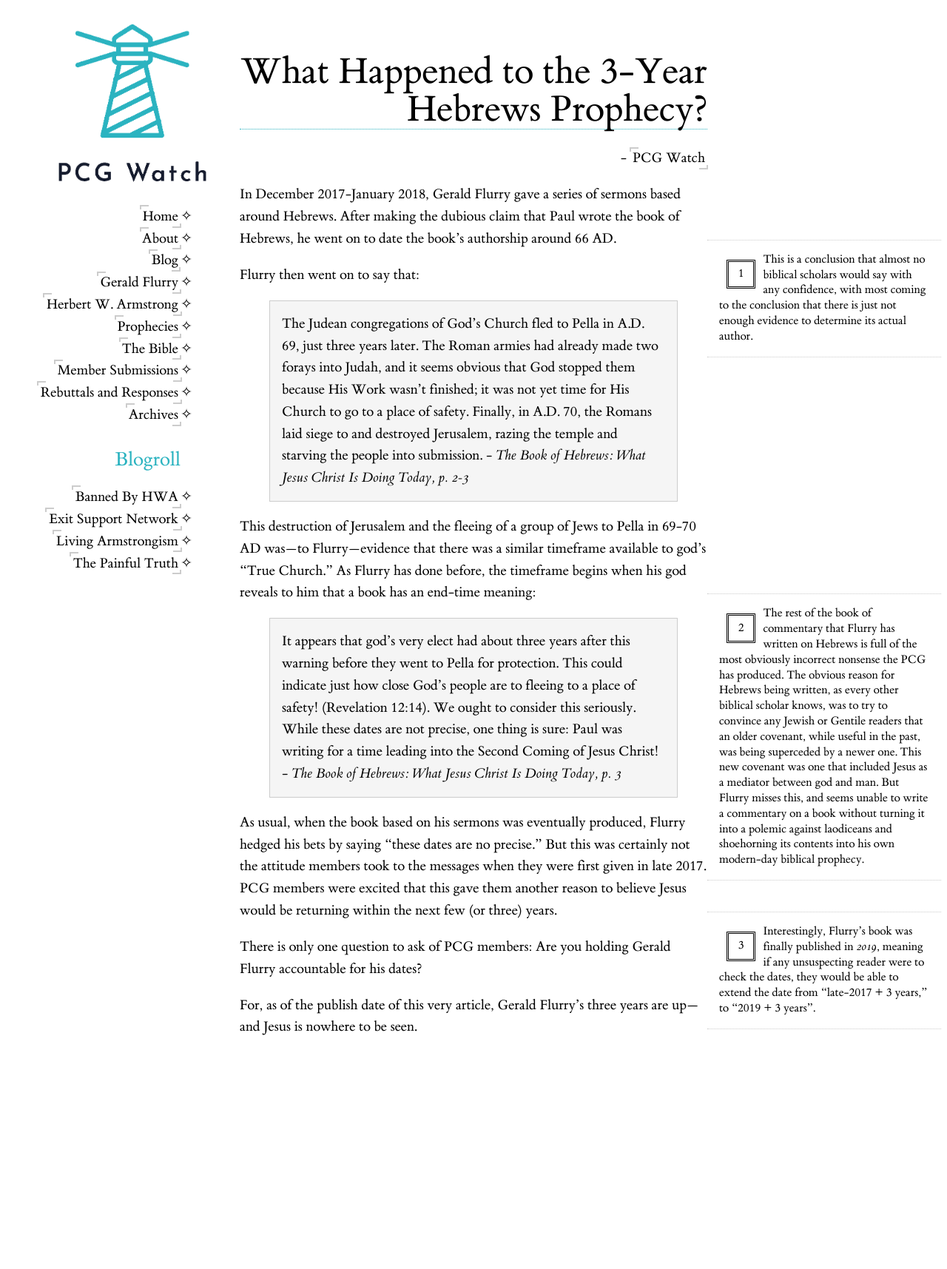
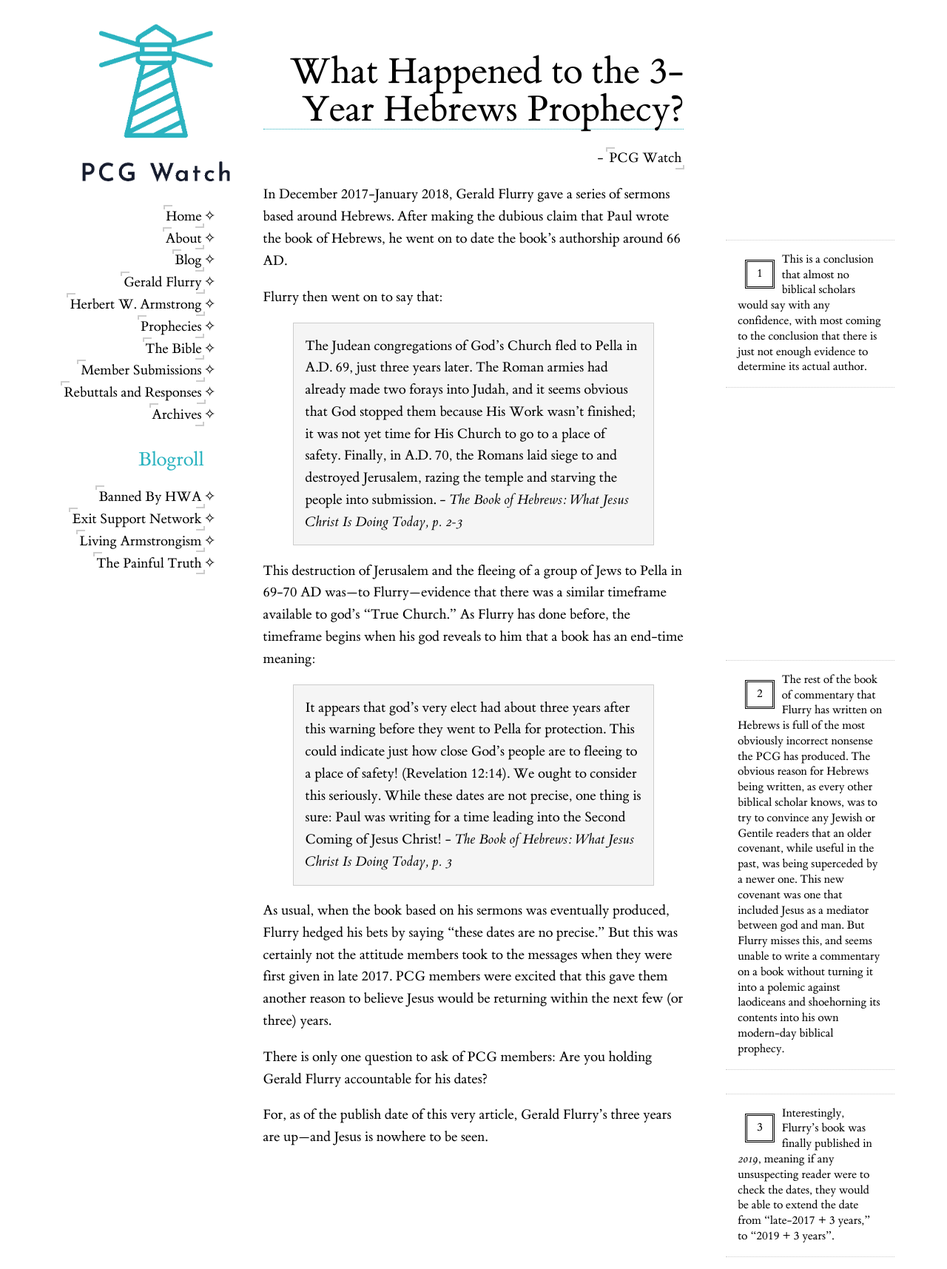
Before and after one commit to pcgwatch/pcgwatch, a Jekyll site: the page built from drafts/hebrews.md, in a window 1280 px wide. Shown: the whole page at 74% size. Built offline with Jekyll 4.4.1, drawn with Linux system fonts in a browser that asks for light colours; before the commit the page ends 1422 px from its top, so only the background shows below that.

Commit message:
fixed up small sidenotes design

```diff
--- a/assets/css/draft.css
+++ b/assets/css/draft.css
@@ -63,7 +63,7 @@
 }
 
 .main {
-    width: 50%;
+    width: 45%;
     float: left;
 }
 
@@ -105,7 +105,7 @@
     float: right;
     clear: right;
     margin-right: -50%;
-    width: 50%;
+    width: 40%;
     margin-top: 1em;
     margin-bottom: 1em;
     font-size: 1.0rem;
@@ -428,9 +428,9 @@
     .main {
         width: 65%;
     }
-    /* small {
+    small {
         display: none;
-    } */
+    }
 }
 
 @media only screen and (min-width: 992px) {
@@ -440,6 +440,9 @@
     .main {
         width: 65%;
         float: left;
+    }
+    small {
+        display: inline;
     }
 }
 
@@ -452,9 +455,13 @@
     }
 
     .main {
-        width: 50%;
+        width: 45%;
     }
     .sidebar {
-        width: 25%;
+        width: 27.5%;
     }
+
+    /* small {
+        display: inline;
+    } */
 }
```
